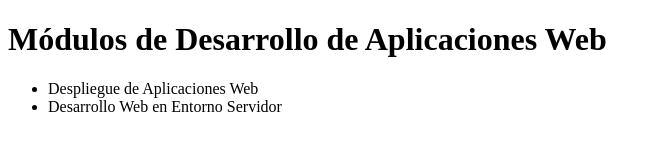
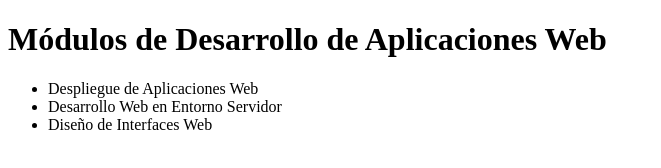
Before and after one commit to Ismaelgomezgonzalez/DawAct1_4, a plain HTML site: page index.html in a window 1280 px wide. Shown: the whole page, without its empty margins (0-661 px from the left). Drawn offline with Linux system fonts and the light colour scheme.

Commit message:
Añadiendo otro módulo

```diff
--- a/index.html
+++ b/index.html
@@ -10,6 +10,7 @@
     <ul>
         <li>Despliegue de Aplicaciones Web</li>
 	<li>Desarrollo Web en Entorno Servidor</li>
+	<li>Diseño de Interfaces Web</li>
     </ul>
 </body>
 </html>
```
